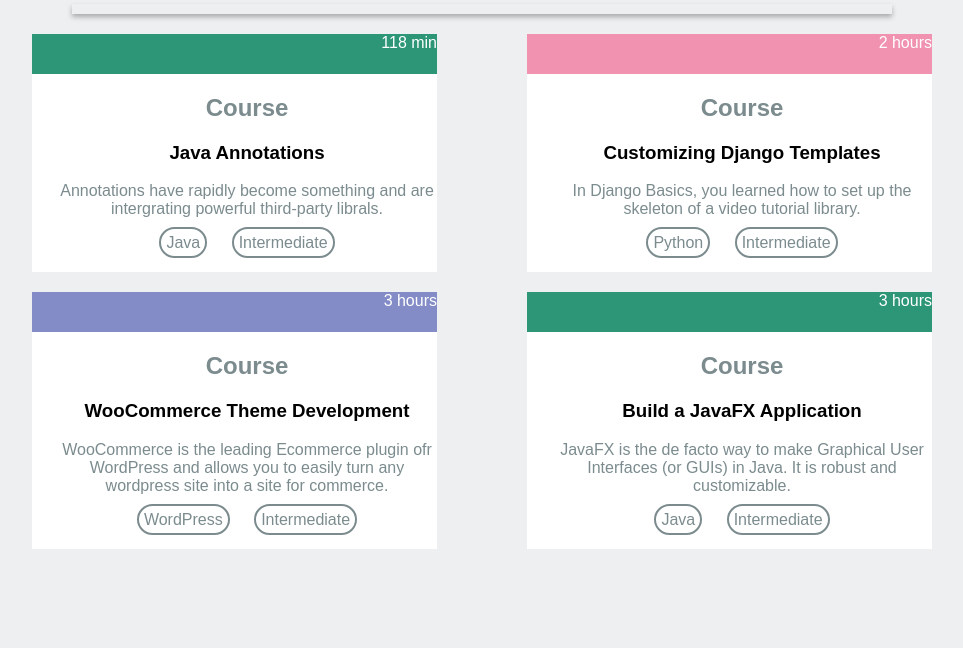
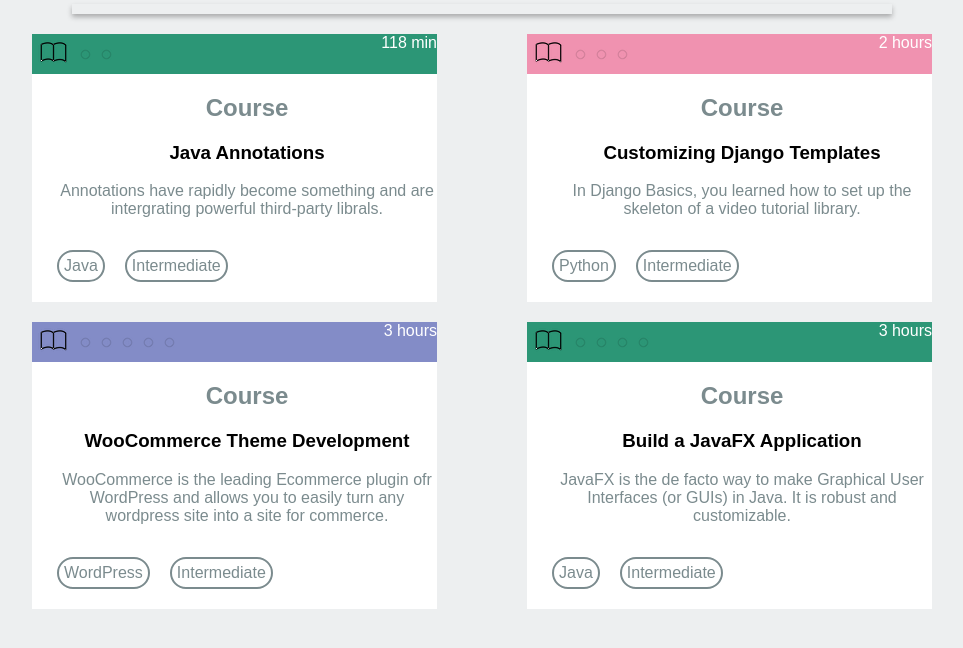
Before and after one commit to NikiGarner/treehouse, a plain HTML site: page index.html in a window 1280 px wide. Shown: the part 96-744 px from the top of the page, without its empty margins (158-1121 px from the left). Drawn offline with Linux system fonts and the light colour scheme.

Commit message:
added book images to top of boxes

```diff
--- a/index.html
+++ b/index.html
@@ -22,6 +22,9 @@
       <div class="java">
           <p>
             118 min
+            <img src="book.png" alt="book icon"/>
+            <img id="circle" src="circle.png" alt="cirlce icon"/>
+            <img id="circle" src="circle.png" alt="cirlce icon"/>
           </p>
         <div class="description">
         <h2>Course</h2>
@@ -37,6 +40,10 @@
       <div class="django">
           <p>
             2 hours
+            <img src="book.png" alt="book icon"/>
+            <img id="circle" src="circle.png" alt="cirlce icon"/>
+            <img id="circle" src="circle.png" alt="cirlce icon"/>
+            <img id="circle" src="circle.png" alt="cirlce icon"/>
           </p>
         <div class="description">
         <h2>Course</h2>
@@ -52,6 +59,12 @@
       <div class="wooCommerce">
           <p>
             3 hours
+            <img src="book.png" alt="book icon"/>
+            <img id="circle" src="circle.png" alt="cirlce icon"/>
+            <img id="circle" src="circle.png" alt="cirlce icon"/>
+            <img id="circle" src="circle.png" alt="cirlce icon"/>
+            <img id="circle" src="circle.png" alt="cirlce icon"/>
+            <img id="circle" src="circle.png" alt="cirlce icon"/>
           </p>
         <div class="description">
         <h2>Course</h2>
@@ -67,6 +80,11 @@
       <div class="javafx">
           <p>
             3 hours
+            <img src="book.png" alt="book icon"/>
+            <img id="circle" src="circle.png" alt="cirlce icon"/>
+            <img id="circle" src="circle.png" alt="cirlce icon"/>
+            <img id="circle" src="circle.png" alt="cirlce icon"/>
+            <img id="circle" src="circle.png" alt="cirlce icon"/>
           </p>
         <div class="description">
         <h2>Course</h2>
--- a/styles.css
+++ b/styles.css
@@ -83,12 +83,31 @@
   color: #7B8B8E;
 }
 
+p img {
+  float: left;
+  padding: 5px;
+}
+
+#circle {
+padding-top: 15px;
+}
+
 .classid {
+  float: left;
   display: inline;
   border: 2px solid #7B8B8E;
   border-radius: 20px;
   padding: 5px;
-  margin-bottom: 200px;
+  margin-bottom: 20px;
+}
+
+.playid {
+  float: right;
+  display: inline;
+  border: 2px solid #7B8B8E;
+  border-radius: 80%;
+  /*padding: 5px;*/
+  margin-bottom: 20px;
 }
 /*.timeLine {
   width: 45%;
```
Also changed, not shown: book.png (added), circle.png (added), noun_131415_cc.png (deleted), play.png (added), star.jpg (added).
